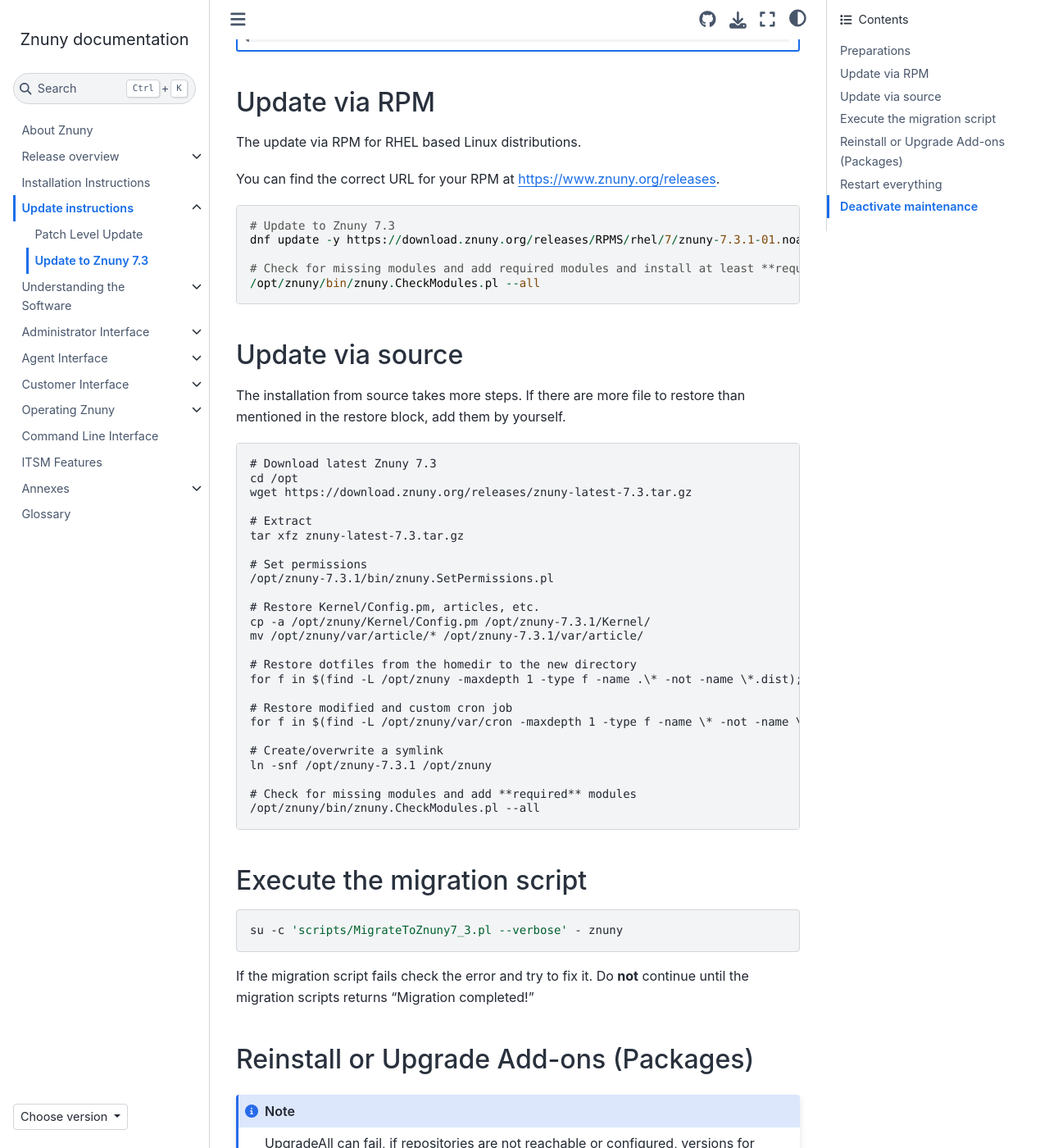
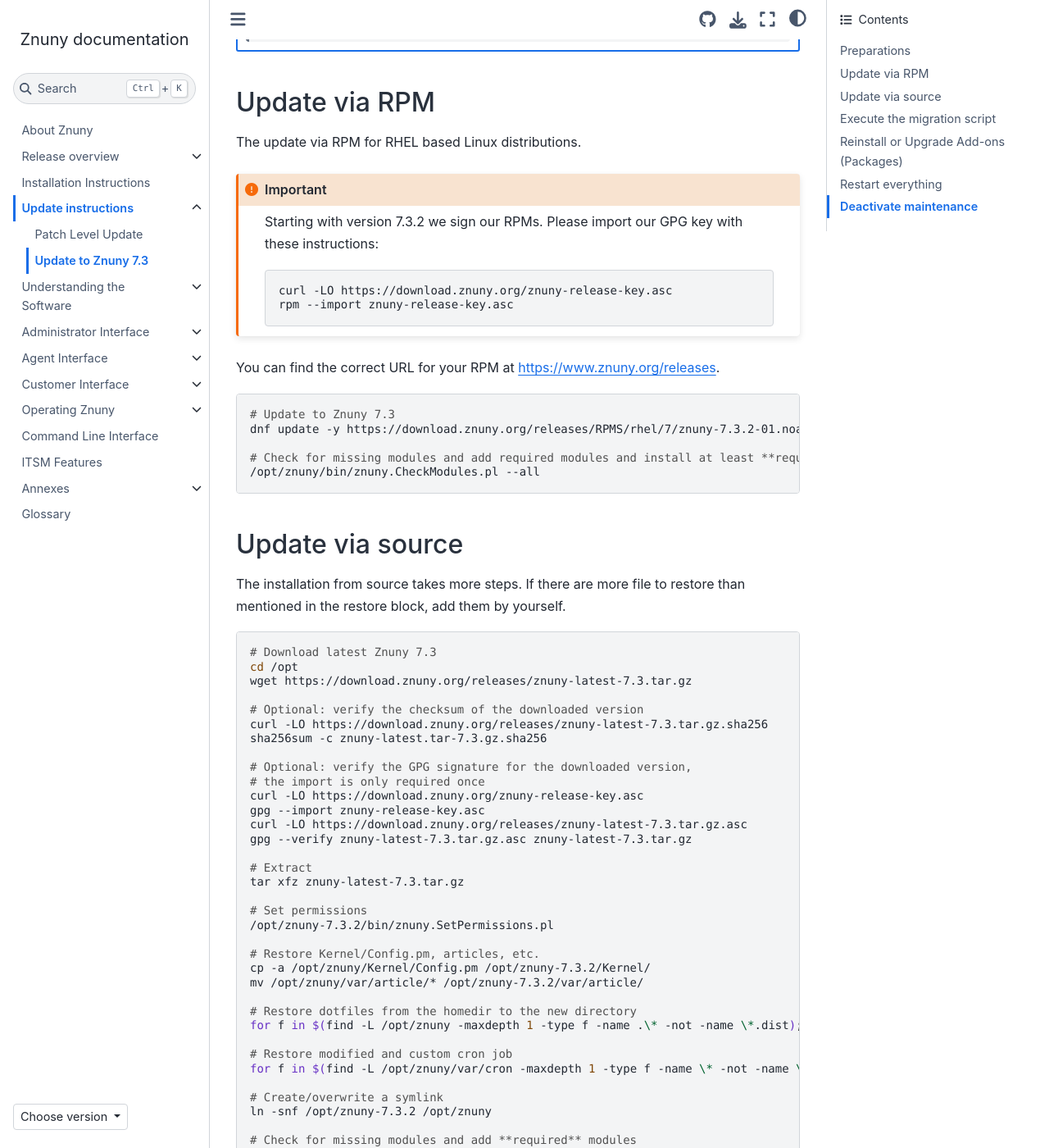
Before and after one commit to znuny/manual, a Sphinx documentation site: the page built from source/updating/update-7.3.rst, in a window 1280 px wide and 1400 px high, scrolled down 1424 px. Shown: the whole window at 82% size. Built offline with Sphinx 7.4.7 and the Sphinx Book theme 1.1.4, drawn with Linux system fonts in a browser that asks for light colours; some of the changed text lies outside the part shown.

Commit message:
docs: added change for Znuny 7.3.2

```diff
--- a/source/releases/index.rst
+++ b/source/releases/index.rst
@@ -24,4 +24,5 @@
 .. toctree::
    :maxdepth: 1
 
+   7_3_2/index
    7_3_1/index
--- a/source/updating/update-7.3.rst
+++ b/source/updating/update-7.3.rst
@@ -72,12 +72,21 @@
 
 The update via RPM for RHEL based Linux distributions.
 
+.. important::
+
+  Starting with version 7.3.2 we sign our RPMs. Please import our GPG key with these instructions:
+
+  .. code-block:: bash
+
+    curl -LO https://download.znuny.org/znuny-release-key.asc
+    rpm --import znuny-release-key.asc
+
 You can find the correct URL for your RPM at https://www.znuny.org/releases.
 
-.. code-block::
+.. code-block:: bash
 
 	# Update to Znuny 7.3
-	dnf update -y https://download.znuny.org/releases/RPMS/rhel/7/znuny-7.3.1-01.noarch.rpm
+	dnf update -y https://download.znuny.org/releases/RPMS/rhel/7/znuny-7.3.2-01.noarch.rpm
 
 	# Check for missing modules and add required modules and install at least **required** modules.
 	/opt/znuny/bin/znuny.CheckModules.pl --all
@@ -89,33 +98,44 @@
 
 The installation from source takes more steps. If there are more file to restore than mentioned in the restore block, add them by yourself.
 
-.. code-block::
+.. code-block:: bash
 
-	# Download latest Znuny 7.3
-	cd /opt
-	wget https://download.znuny.org/releases/znuny-latest-7.3.tar.gz
+  # Download latest Znuny 7.3
+  cd /opt
+  wget https://download.znuny.org/releases/znuny-latest-7.3.tar.gz
 
-	# Extract
-	tar xfz znuny-latest-7.3.tar.gz
+  # Optional: verify the checksum of the downloaded version
+  curl -LO https://download.znuny.org/releases/znuny-latest-7.3.tar.gz.sha256
+  sha256sum -c znuny-latest.tar-7.3.gz.sha256
 
-	# Set permissions
-	/opt/znuny-7.3.1/bin/znuny.SetPermissions.pl
+  # Optional: verify the GPG signature for the downloaded version,
+  # the import is only required once
+  curl -LO https://download.znuny.org/znuny-release-key.asc
+  gpg --import znuny-release-key.asc
+  curl -LO https://download.znuny.org/releases/znuny-latest-7.3.tar.gz.asc
+  gpg --verify znuny-latest-7.3.tar.gz.asc znuny-latest-7.3.tar.gz
 
-	# Restore Kernel/Config.pm, articles, etc.
-	cp -a /opt/znuny/Kernel/Config.pm /opt/znuny-7.3.1/Kernel/
-	mv /opt/znuny/var/article/* /opt/znuny-7.3.1/var/article/
+  # Extract
+  tar xfz znuny-latest-7.3.tar.gz
 
-	# Restore dotfiles from the homedir to the new directory
-	for f in $(find -L /opt/znuny -maxdepth 1 -type f -name .\* -not -name \*.dist); do cp -av "$f" /opt/znuny-7.3.1/; done
+  # Set permissions
+  /opt/znuny-7.3.2/bin/znuny.SetPermissions.pl
 
-	# Restore modified and custom cron job
-	for f in $(find -L /opt/znuny/var/cron -maxdepth 1 -type f -name \* -not -name \*.dist); do cp -av "$f" /opt/znuny-7.3.1/var/cron/; done
+  # Restore Kernel/Config.pm, articles, etc.
+  cp -a /opt/znuny/Kernel/Config.pm /opt/znuny-7.3.2/Kernel/
+  mv /opt/znuny/var/article/* /opt/znuny-7.3.2/var/article/
 
-	# Create/overwrite a symlink
-	ln -snf /opt/znuny-7.3.1 /opt/znuny
+  # Restore dotfiles from the homedir to the new directory
+  for f in $(find -L /opt/znuny -maxdepth 1 -type f -name .\* -not -name \*.dist); do cp -av "$f" /opt/znuny-7.3.2/; done
 
-	# Check for missing modules and add **required** modules
-	/opt/znuny/bin/znuny.CheckModules.pl --all
+  # Restore modified and custom cron job
+  for f in $(find -L /opt/znuny/var/cron -maxdepth 1 -type f -name \* -not -name \*.dist); do cp -av "$f" /opt/znuny-7.3.2/var/cron/; done
+
+  # Create/overwrite a symlink
+  ln -snf /opt/znuny-7.3.2 /opt/znuny
+
+  # Check for missing modules and add **required** modules
+  /opt/znuny/bin/znuny.CheckModules.pl --all
 
 ..
 
```
Also changed, not shown: source/installation/index.rst (+22 -5 lines), source/releases/7_3_2/index.rst (added, +45 -0 lines), source/updating/patchlevel.rst (+27 -10 lines).
